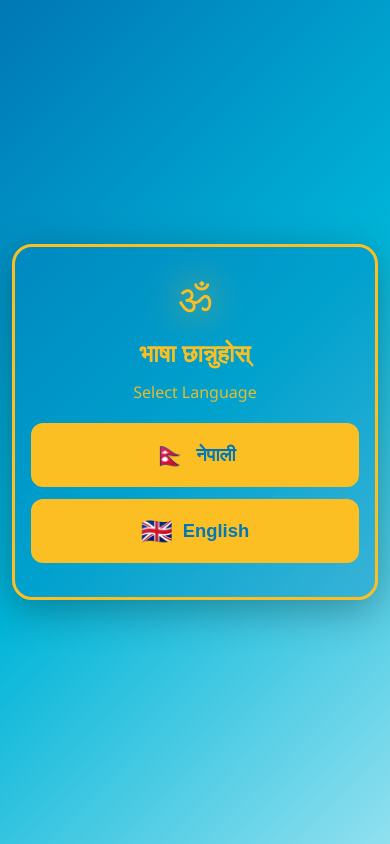
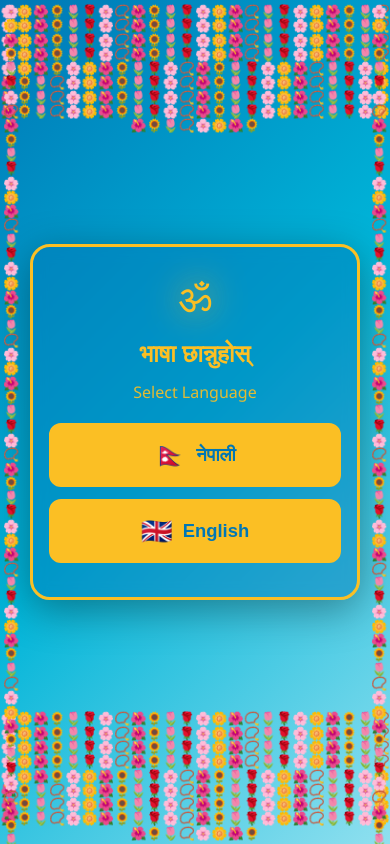
Before and after one commit to lokrajawasthi574-byte/quiz-app, a plain HTML site: page index.html in a window 390 px wide. Drawn offline with Linux system fonts and the light colour scheme.

Commit message:
Add files via upload

```diff
--- a/style.css
+++ b/style.css
@@ -1,14 +1,7 @@
-/* =========================================
-   1. GLOBAL & WATER BLUE BACKGROUND 💧
-   ========================================= */
-* {
-    margin: 0;
-    padding: 0;
-    box-sizing: border-box;
-}
+* { margin: 0; padding: 0; box-sizing: border-box; }
 
 body {
-    /* Water Blue Gradient */
+    /* 💧 Water Blue Background */
     background: linear-gradient(135deg, #0077b6 0%, #00b4d8 50%, #90e0ef 100%);
     color: #fbbf24;
     font-family: 'Segoe UI', Tahoma, sans-serif;
@@ -16,255 +9,143 @@ body {
     overflow-x: hidden;
 }
 
-/* =========================================
-   2. 🚫 ALL FLOWERS REMOVED (फूल हटाइयो)
-   ========================================= */
+/* 🌸 फूल राखियो — तर पातलो FRAME (content ढाक्दैन) */
 .garland-top, .garland-bottom,
 .garland-left, .garland-right {
-    display: none !important;
+    display: block;
+    position: fixed;
+    z-index: 999;
+    pointer-events: none; /* फूलमा click हुँदैन, content सधैं access हुन्छ */
+    font-size: 16px;
+    line-height: 1.1;
+    text-align: center;
+    background: transparent;
+    color: #fbbf24;
 }
 
-/* =========================================
-   3. APP CONTAINER
-   ========================================= */
+.garland-top    { top: 0;    left: 0; right: 0; padding: 4px 0; }
+.garland-bottom { bottom: 0; left: 0; right: 0; padding: 4px 0; }
+.garland-left   { left: 0;   top: 0; bottom: 0; width: 26px; padding-top: 4px; }
+.garland-right  { right: 0;  top: 0; bottom: 0; width: 26px; padding-top: 4px; }
+
+/* 📦 Content frame भित्र राख्ने — फूलले ढाक्दैन */
 .app-container {
-    position: relative;
-    z-index: 10;
-    padding: 30px 20px;
+    padding: 45px 35px;
     min-height: 100vh;
     display: flex;
     align-items: center;
     justify-content: center;
+    position: relative;
+    z-index: 1;
 }
 
-/* =========================================
-   4. SCREENS
-   ========================================= */
-.screen {
-    display: none;
-    width: 100%;
-    max-width: 520px;
-    animation: fadeIn 0.4s ease;
-}
-.screen.active {
-    display: flex;
-    flex-direction: column;
-    align-items: center;
-}
-@keyframes fadeIn {
-    from { opacity: 0; transform: translateY(15px); }
-    to   { opacity: 1; transform: translateY(0); }
-}
+.screen { display: none; width: 100%; max-width: 520px; animation: fadeIn 0.4s ease; }
+.screen.active { display: flex; flex-direction: column; align-items: center; }
+@keyframes fadeIn { from { opacity: 0; transform: translateY(15px); } to { opacity: 1; transform: translateY(0); } }
 
-/* =========================================
-   5. CARDS (Golden border, semi-transparent)
-   ========================================= */
 .card {
-    background: rgba(0, 119, 182, 0.3);
+    background: rgba(0, 119, 182, 0.45);
     border: 3px solid #fbbf24;
     border-radius: 20px;
     padding: 30px 25px;
     width: 100%;
     text-align: center;
-    box-shadow: 0 10px 40px rgba(0,0,0,0.3);
-    backdrop-filter: blur(10px);
+    box-shadow: 0 10px 40px rgba(0,0,0,0.35);
+    backdrop-filter: blur(8px);
 }
 
-/* =========================================
-   6. ॐ SYMBOL + GOLDEN GLOW ✨
-   ========================================= */
-.om-symbol {
-    font-size: 4rem;
-    color: #fbbf24;
-    margin-bottom: 12px;
-    text-shadow: 0 0 25px rgba(251,191,36,0.8);
-    animation: glow 2s ease-in-out infinite alternate;
-}
+.om-symbol { font-size: 4rem; color: #fbbf24; margin-bottom: 12px; text-shadow: 0 0 25px rgba(251,191,36,0.8); animation: glow 2s ease-in-out infinite alternate; }
 .om-symbol.small { font-size: 2.5rem; }
-@keyframes glow {
-    from { text-shadow: 0 0 15px rgba(251,191,36,0.5); }
-    to   { text-shadow: 0 0 35px rgba(251,191,36,1); }
-}
+@keyframes glow { from { text-shadow: 0 0 15px rgba(251,191,36,0.5); } to { text-shadow: 0 0 35px rgba(251,191,36,1); } }
 
-/* =========================================
-   7. TEXT (Golden)
-   ========================================= */
 h1 { font-size: 2rem; color: #fbbf24; margin-bottom: 8px; }
 h2 { font-size: 1.5rem; color: #fbbf24; margin-bottom: 12px; }
 .subtitle { font-size: 1rem; color: #fbbf24; opacity: 0.9; margin-bottom: 6px; }
 .welcome-text { font-size: 0.95rem; color: #fbbf24; opacity: 0.8; margin-bottom: 15px; }
 
-/* =========================================
-   8. LOADER DOTS (Golden)
-   ========================================= */
 .welcome-loader { display: flex; justify-content: center; gap: 8px; margin-top: 18px; }
-.loader-dot {
-    width: 10px; height: 10px; background: #fbbf24;
-    border-radius: 50%; animation: bounce 1.4s infinite ease-in-out both;
-}
+.loader-dot { width: 10px; height: 10px; background: #fbbf24; border-radius: 50%; animation: bounce 1.4s infinite ease-in-out both; }
 .loader-dot:nth-child(1){ animation-delay:-0.32s; }
 .loader-dot:nth-child(2){ animation-delay:-0.16s; }
-@keyframes bounce {
-    0%,80%,100% { transform: scale(0); }
-    40% { transform: scale(1); }
-}
+@keyframes bounce { 0%,80%,100% { transform: scale(0); } 40% { transform: scale(1); } }
 
-/* =========================================
-   9. BUTTONS (Golden)
-   ========================================= */
 .lang-buttons { width: 100%; margin-top: 20px; }
 .btn-lang, .btn-primary, .btn-secondary, .btn-danger, .btn-back {
-    width: 100%;
-    padding: 15px 20px;
-    border-radius: 12px;
-    font-size: 1.15rem;
-    font-weight: bold;
-    cursor: pointer;
-    border: 2px solid #fbbf24;
-    display: flex; align-items: center; justify-content: center; gap: 10px;
-    margin-bottom: 12px;
-    transition: all 0.3s ease;
+    width: 100%; padding: 15px 20px; border-radius: 12px; font-size: 1.15rem; font-weight: bold;
+    cursor: pointer; border: 2px solid #fbbf24; display: flex; align-items: center; justify-content: center; gap: 10px;
+    margin-bottom: 12px; transition: all 0.3s ease;
 }
 .btn-lang, .btn-primary { background: #fbbf24; color: #0077b6; }
-.btn-lang:hover, .btn-primary:hover {
-    background: #f59e0b; transform: translateY(-3px);
-    box-shadow: 0 8px 20px rgba(251,191,36,0.5);
-}
+.btn-lang:hover, .btn-primary:hover { background: #f59e0b; transform: translateY(-3px); box-shadow: 0 8px 20px rgba(251,191,36,0.5); }
 .btn-secondary { background: transparent; color: #fbbf24; }
 .btn-secondary:hover { background: rgba(251,191,36,0.2); }
 .btn-danger { background: #ef4444; border-color: #ef4444; color: #fff; }
 .btn-danger:hover { background: #dc2626; }
-.btn-back {
-    width: auto; padding: 8px 16px; font-size: 0.95rem;
-    background: transparent; color: #fbbf24; align-self: flex-start; margin-bottom: 18px;
-}
+.btn-back { width: auto; padding: 8px 16px; font-size: 0.95rem; background: transparent; color: #fbbf24; align-self: flex-start; margin-bottom: 18px; }
 .btn-back:hover { background: rgba(251,191,36,0.2); }
 .lang-flag { font-size: 1.6rem; }
 
-/* =========================================
-   10. NAME INPUT
-   ========================================= */
 .input-group { position: relative; margin-bottom: 22px; }
-.input-group i {
-    position: absolute; left: 15px; top: 50%;
-    transform: translateY(-50%); color: #fbbf24; font-size: 1.2rem;
-}
-.input-group input {
-    width: 100%; padding: 15px 15px 15px 45px;
-    background: rgba(0, 119, 182, 0.4); border: 2px solid #fbbf24; border-radius: 12px;
-    color: #fbbf24; font-size: 1.1rem; outline: none;
-}
+.input-group i { position: absolute; left: 15px; top: 50%; transform: translateY(-50%); color: #fbbf24; font-size: 1.2rem; }
+.input-group input { width: 100%; padding: 15px 15px 15px 45px; background: rgba(0,119,182,0.4); border: 2px solid #fbbf24; border-radius: 12px; color: #fbbf24; font-size: 1.1rem; outline: none; }
 .input-group input:focus { box-shadow: 0 0 15px rgba(251,191,36,0.4); }
 .input-group input::placeholder { color: rgba(251,191,36,0.6); }
 
-/* =========================================
-   11. HEADER
-   ========================================= */
 .header { width: 100%; text-align: center; margin-bottom: 20px; }
 #greeting-text { font-size: 1.6rem; color: #fbbf24; }
-#select-class-text { color: #fbbf24; opacity: 0.9; }
 
-/* =========================================
-   12. GRID + LIST (Class/Subject/Chapter)
-   ========================================= */
-.grid-container {
-    display: grid; grid-template-columns: repeat(auto-fit, minmax(130px, 1fr));
-    gap: 15px; width: 100%;
+.grid-container { display: grid; grid-template-columns: repeat(auto-fit, minmax(130px, 1fr)); gap: 15px; width: 100%; }
+.list-container { display: flex; flex-direction: column; gap: 12px; width: 100%; }
+.grid-container button, .list-container button {
+    background: rgba(0,119,182,0.4); border: 2px solid #fbbf24; color: #fbbf24;
+    padding: 18px 10px; border-radius: 12px; font-size: 1rem; font-weight: bold; cursor: pointer; transition: all 0.3s; text-align: center;
 }
-.list-container { display: flex; flex-direction: column; gap: 12px; width: 100%; }
+.grid-container button:hover, .list-container button:hover { background: #fbbf24; color: #0077b6; transform: translateY(-3px); }
 
-.grid-container button, .list-container button {
-    background: rgba(0, 119, 182, 0.4); border: 2px solid #fbbf24; color: #fbbf24;
-    padding: 18px 10px; border-radius: 12px; font-size: 1rem; font-weight: bold;
-    cursor: pointer; transition: all 0.3s; text-align: center;
-}
-.grid-container button:hover, .list-container button:hover {
-    background: #fbbf24; color: #0077b6; transform: translateY(-3px);
-}
-
-/* =========================================
-   13. QUIZ SCREEN
-   ========================================= */
 #quiz-screen { max-width: 600px; }
-.quiz-header {
-    display: flex; justify-content: space-between; align-items: center;
-    width: 100%; margin-bottom: 18px; padding-bottom: 12px;
-    border-bottom: 2px solid rgba(251,191,36,0.5);
-}
+.quiz-header { display: flex; justify-content: space-between; align-items: center; width: 100%; margin-bottom: 18px; padding-bottom: 12px; border-bottom: 2px solid rgba(251,191,36,0.5); }
 .player-info, .score-badge { display: flex; align-items: center; gap: 8px; font-weight: bold; color: #fbbf24; }
 
 .timer-container { width: 100%; margin-bottom: 22px; }
 .timer-info { display: flex; justify-content: space-between; margin-bottom: 8px; font-size: 0.9rem; color: #fbbf24; }
-.timer-bar { height: 8px; background: rgba(0, 119, 182, 0.5); border-radius: 4px; overflow: hidden; }
-.timer-progress {
-    height: 100%; width: 100%;
-    background: linear-gradient(90deg, #fbbf24, #f59e0b);
-    transition: width 1s linear;
-}
+.timer-bar { height: 8px; background: rgba(0,119,182,0.5); border-radius: 4px; overflow: hidden; }
+.timer-progress { height: 100%; width: 100%; background: linear-gradient(90deg, #fbbf24, #f59e0b); transition: width 1s linear; }
 
-.question-box {
-    background: rgba(0, 119, 182, 0.4); border: 2px solid #fbbf24;
-    border-radius: 15px; padding: 22px; margin-bottom: 22px; text-align: center; width: 100%;
-}
+.question-box { background: rgba(0,119,182,0.4); border: 2px solid #fbbf24; border-radius: 15px; padding: 22px; margin-bottom: 22px; text-align: center; width: 100%; }
 #question-text { font-size: 1.2rem; line-height: 1.5; color: #fbbf24; }
 
 .options-grid { display: flex; flex-direction: column; gap: 12px; width: 100%; margin-bottom: 18px; }
-.options-grid button {
-    background: rgba(0, 119, 182, 0.4); border: 2px solid #fbbf24; color: #fbbf24;
-    padding: 15px 18px; border-radius: 12px; font-size: 1.05rem;
-    cursor: pointer; text-align: left; transition: all 0.3s;
-}
+.options-grid button { background: rgba(0,119,182,0.4); border: 2px solid #fbbf24; color: #fbbf24; padding: 15px 18px; border-radius: 12px; font-size: 1.05rem; cursor: pointer; text-align: left; transition: all 0.3s; }
 .options-grid button:hover:not(:disabled) { background: rgba(251,191,36,0.2); transform: translateX(5px); }
 .options-grid button.correct { background: #22c55e !important; border-color: #22c55e !important; color: #fff !important; }
-.options-grid button.wrong   { background: #ef4444 !important; border-color: #ef4444 !important; color: #fff !important; }
+.options-grid button.wrong { background: #ef4444 !important; border-color: #ef4444 !important; color: #fff !important; }
 .options-grid button:disabled { cursor: not-allowed; opacity: 0.8; }
 
 .feedback { text-align: center; font-weight: bold; margin-bottom: 12px; min-height: 22px; color: #fbbf24; }
 .quit-btn { width: auto; align-self: center; }
 
-/* =========================================
-   14. RESULT SCREEN
-   ========================================= */
-.result-card {
-    background: rgba(0, 119, 182, 0.4);
-    border: 3px solid #fbbf24;
-    color: #fbbf24;
-}
+.result-card { background: rgba(0,119,182,0.4); border: 3px solid #fbbf24; color: #fbbf24; }
 .result-icon { font-size: 4rem; margin-bottom: 8px; }
 .result-card h2 { color: #fbbf24; }
-
-.score-circle {
-    width: 130px; height: 130px; margin: 18px auto;
-    border: 4px solid #fbbf24; border-radius: 50%;
-    display: flex; flex-direction: column; align-items: center; justify-content: center;
-    background: rgba(251,191,36,0.2);
-}
+.score-circle { width: 130px; height: 130px; margin: 18px auto; border: 4px solid #fbbf24; border-radius: 50%; display: flex; flex-direction: column; align-items: center; justify-content: center; background: rgba(251,191,36,0.2); }
 #final-score { font-size: 3rem; font-weight: bold; color: #fbbf24; line-height: 1; }
 .total-score { font-size: 1rem; color: #fbbf24; opacity: 0.9; }
 .message { font-size: 1.1rem; margin-bottom: 18px; color: #fbbf24; }
-
 .stats { display: flex; justify-content: center; gap: 28px; margin-bottom: 20px; }
 .stat-item { display: flex; align-items: center; gap: 8px; font-weight: bold; color: #fbbf24; }
 .text-green { color: #86efac; }
-.text-red   { color: #fca5a5; }
-
+.text-red { color: #fca5a5; }
 .btn-group { display: flex; gap: 12px; margin-top: 15px; }
 .btn-group button { flex: 1; }
+.hidden { display: none !important; }
 
-.hidden { display: none !important; }
-.review-box {
-    background: rgba(0,0,0,0.3); border-radius: 12px; padding: 15px;
-    margin-top: 15px; text-align: left; max-height: 280px; overflow-y: auto; color: #fbbf24;
-}
-
-/* =========================================
-   15. MOBILE RESPONSIVE
-   ========================================= */
 @media (max-width: 480px) {
-    .app-container { padding: 20px 12px; }
+    .app-container { padding: 40px 30px; }
     .card { padding: 22px 16px; }
     h1 { font-size: 1.6rem; }
     .om-symbol { font-size: 3rem; }
     .btn-group { flex-direction: column; }
     .stats { gap: 18px; }
+    .garland-top, .garland-bottom { font-size: 13px; }
+    .garland-left, .garland-right { width: 22px; font-size: 13px; }
 }
```
